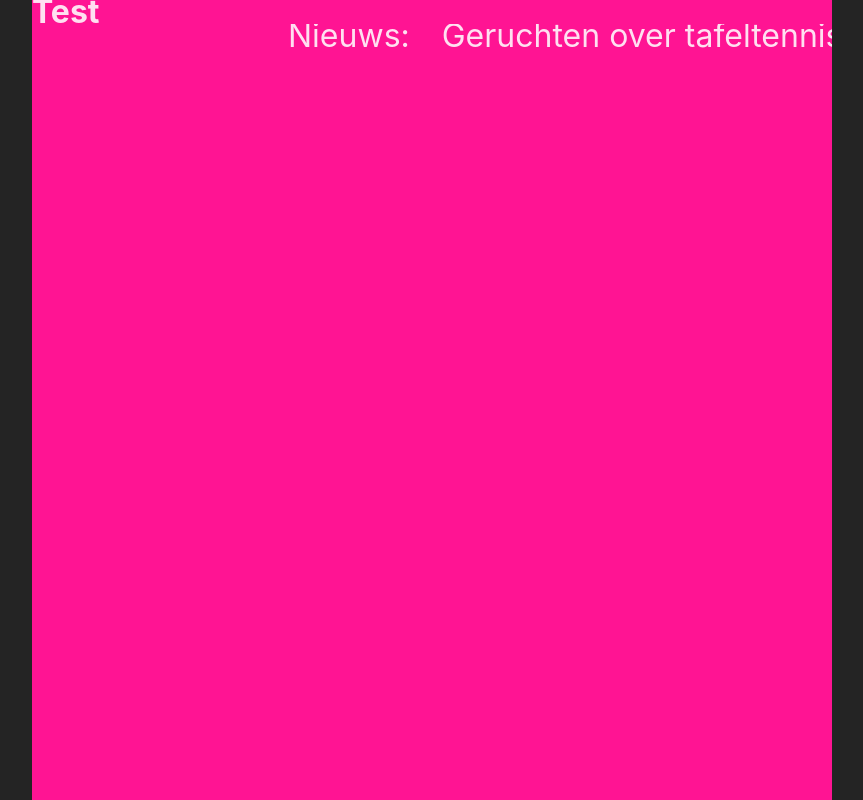
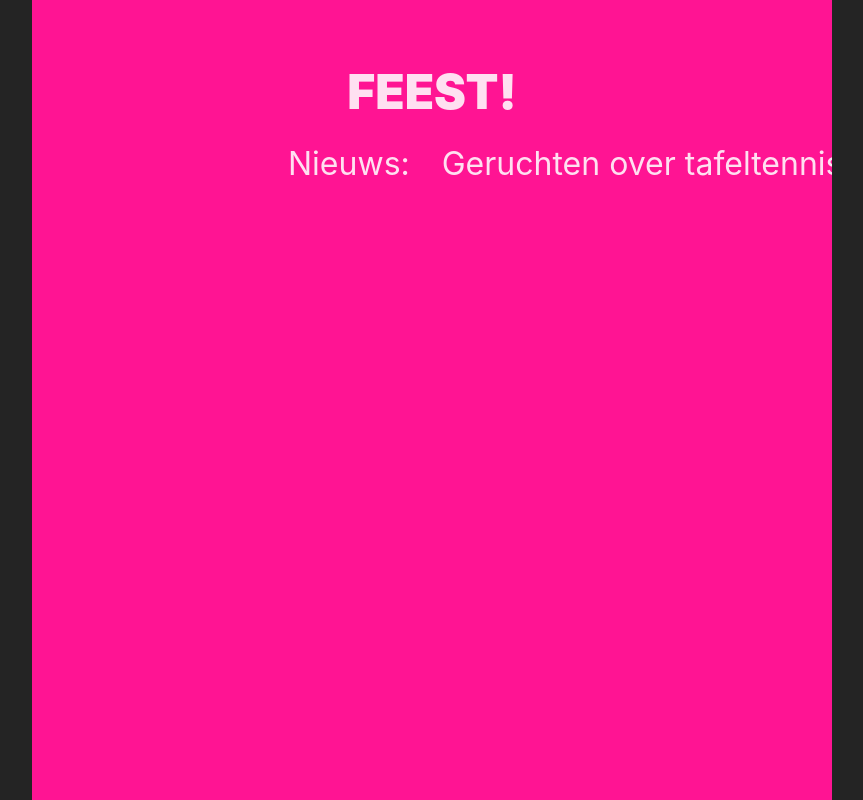
Before and after one commit to feestgwenenjoran/feest, a Vue app: page / in a window 1280 px wide. Shown: the whole page, without its empty margins (208-1071 px from the left). Built offline with nearby package versions, Linux system fonts and the light colour scheme.

Commit message:
Add h1 and padding to marquee

```diff
--- a/src/App.vue
+++ b/src/App.vue
@@ -8,7 +8,7 @@ import TheMarquee from "./components/TheMarquee.vue"
 
 <template>
   <main class="main">
-    <h1>Test</h1>
+    <h1>FEEST!</h1>
     <TheMarquee />
   </main>
 </template>
@@ -16,10 +16,20 @@ import TheMarquee from "./components/TheMarquee.vue"
 <style lang="scss">
 $pink: deeppink;
 
+h1 {
+  padding-top: 5rem;
+  font-size: 3rem;
+  font-weight: 900;
+  text-align: center;
+}
+
 .main {
   flex-grow: 1;
   background: $pink;
   overflow: hidden;
   min-height: 100vh;
+  display: flex;
+  flex-direction: column;
+  justify-content: start;
 }
 </style>
--- a/src/components/TheMarquee.vue
+++ b/src/components/TheMarquee.vue
@@ -26,6 +26,7 @@ export default {
 
 <style lang="scss">
 .marquee {
+  padding-top: 3rem;
   position: relative;
   overflow: hidden;
   --offset: 20vw;
```
